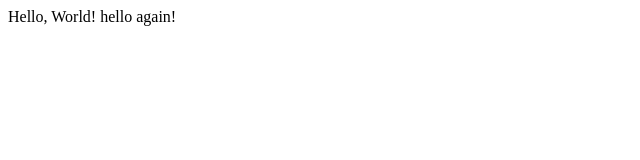
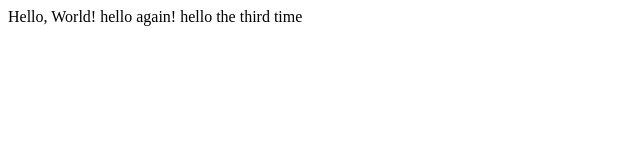
Before and after one commit to kartik-j1999/lecture0, a plain HTML site: page hello.html in a window 1280 px wide. Shown: the whole page, without its empty margins (0-640 px from the left). Drawn offline with Linux system fonts and the light colour scheme.

```diff
--- a/hello.html
+++ b/hello.html
@@ -4,6 +4,6 @@
 <title> My Webpage! </title>
 </head>
 <body>
-	Hello, World! hello again!
+	Hello, World! hello again! hello the third time
 </body>
 </html>
```
